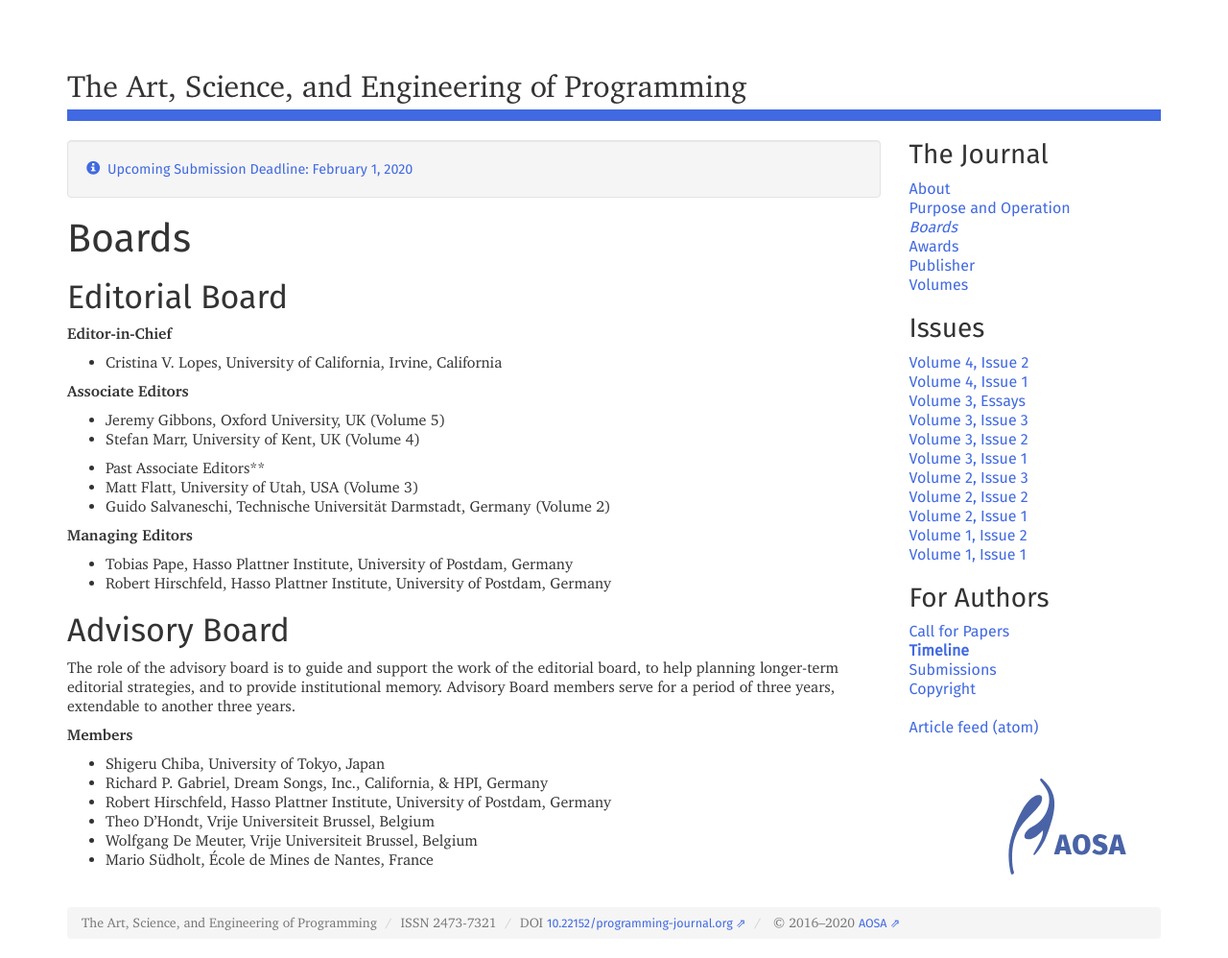
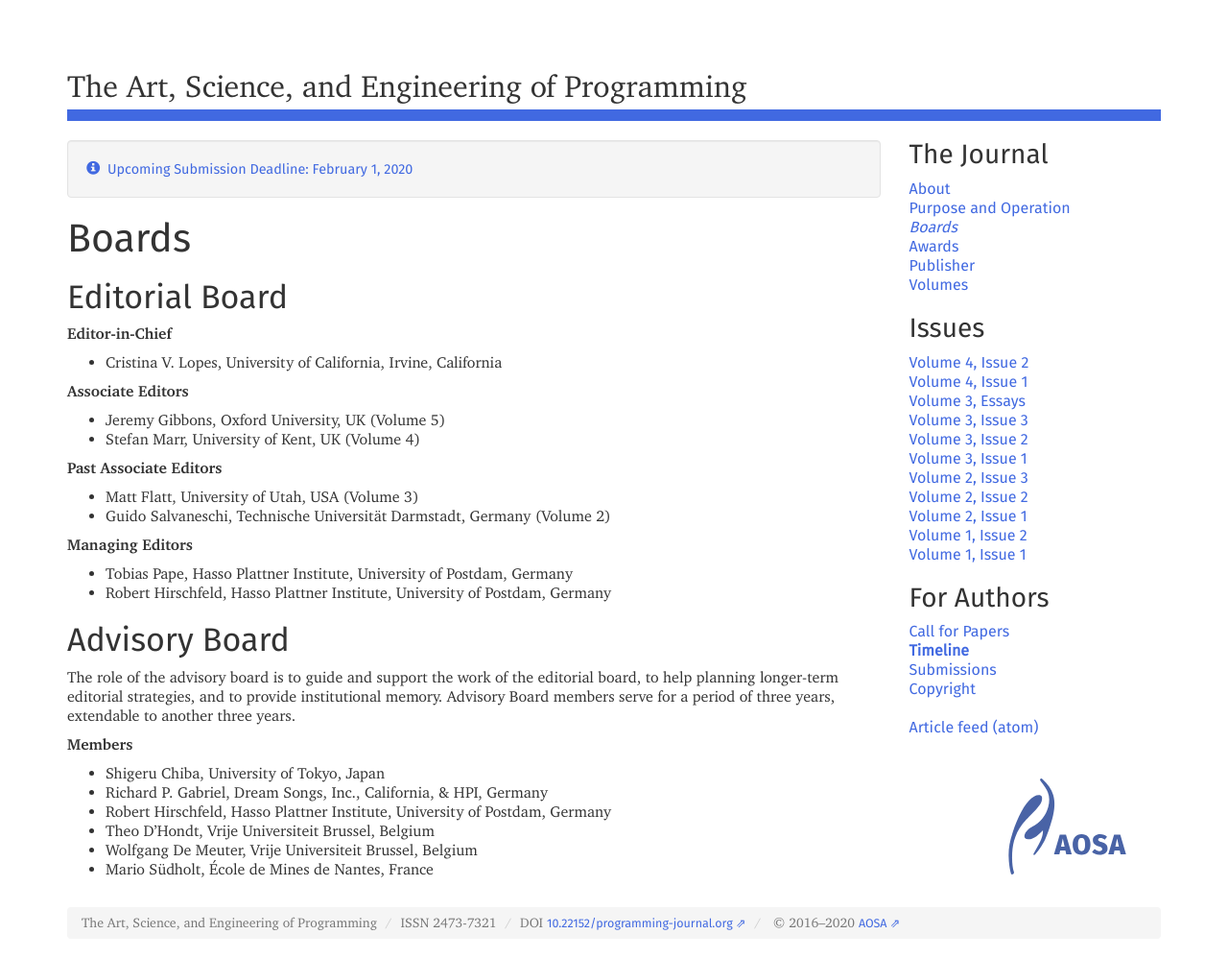
Before and after one commit to programming-journal/programming-journal.github.io, a Jekyll site: the page built from boards/index.markdown, in a window 1280 px wide. Shown: the whole page at 96% size. Built offline with Jekyll 4.4.1, drawn with Linux system fonts in a browser that asks for light colours.

Commit message:
Wow. I can only conclude the spirits aren't willing today...

```diff
--- a/boards/index.markdown
+++ b/boards/index.markdown
@@ -15,7 +15,7 @@ order: 500
 * Jeremy Gibbons, Oxford University, UK (Volume 5)
 * Stefan Marr, University of Kent, UK (Volume 4)
 
-* Past Associate Editors**
+**Past Associate Editors**
 * Matt Flatt, University of Utah, USA (Volume 3)
 * Guido Salvaneschi, Technische Universität Darmstadt, Germany (Volume 2)
 
```
